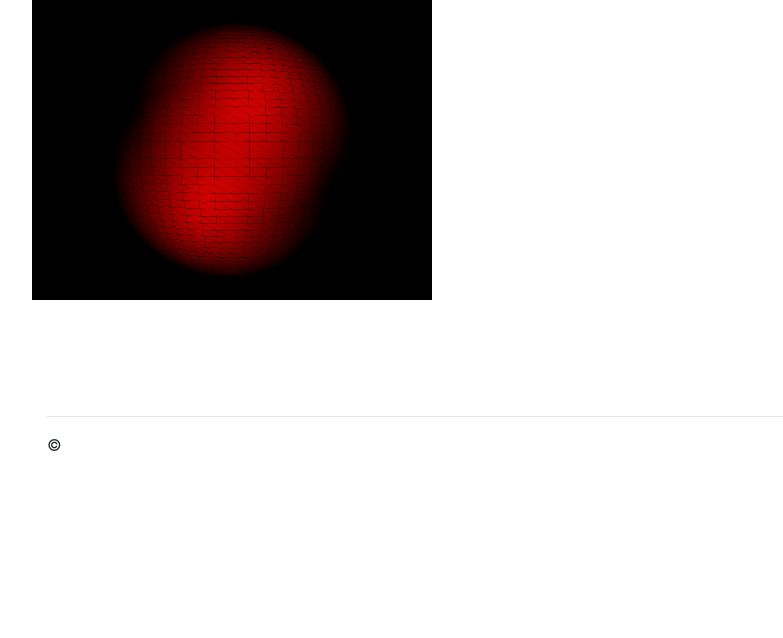
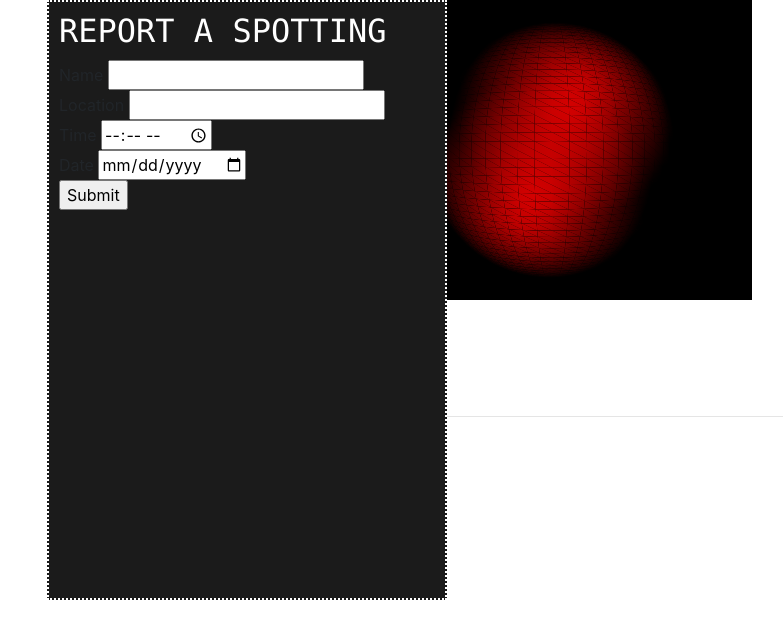
Before and after one commit to hughrawlinson/stationspotter, a plain HTML site: page index.html in a window 1280 px wide. Shown: the whole page, without its empty margins (38-821 px from the left). Drawn offline with nearby package versions, Linux system fonts and the light colour scheme.

Commit message:
Began styling and created a "Report" div

```diff
--- a/assets/css/style.css
+++ b/assets/css/style.css
@@ -0,0 +1,32 @@
+body {
+	background-color: #1b1b1b;
+	color: white;
+}
+
+#reportbox {
+	width: 400px;
+	height: 600px;
+	background-color: #1b1b1b;
+	position: absolute;
+	border: dotted;
+	border-color: white;
+	border-width: 2px;
+
+}
+
+#reportbox h2 {
+	color: white;
+	margin-left: 10px;
+	margin-top: 10px;
+	font-weight: 400;
+	font-family: "Neutra Text" ,monaco, courier, mono-spaced;
+}
+
+#spherecanvas {
+	width: 500px;
+	margin: auto;
+}
+
+form {
+	margin: 10px;
+}
--- a/index.html
+++ b/index.html
@@ -44,7 +44,18 @@
   </head>
   <body>
 	<div class="container">
-		<div class="row">
+		<div id="reportbox">
+			<h2>REPORT A SPOTTING</h2>
+			<form>
+			Name <input type="text" name="firstname"><br>
+			Location <input type="text" name="location"><br>
+			Time <input type="time" name="time"><br>
+			Date <input type="date" name="date"><br>
+			<input type="submit" value="Submit">
+			</form>
+		</div>
+
+		<div class="row" id="spherecanvas">
 			<div class="span12" style="height:400px;" id="display">
 			</div>
 		</div>
```
